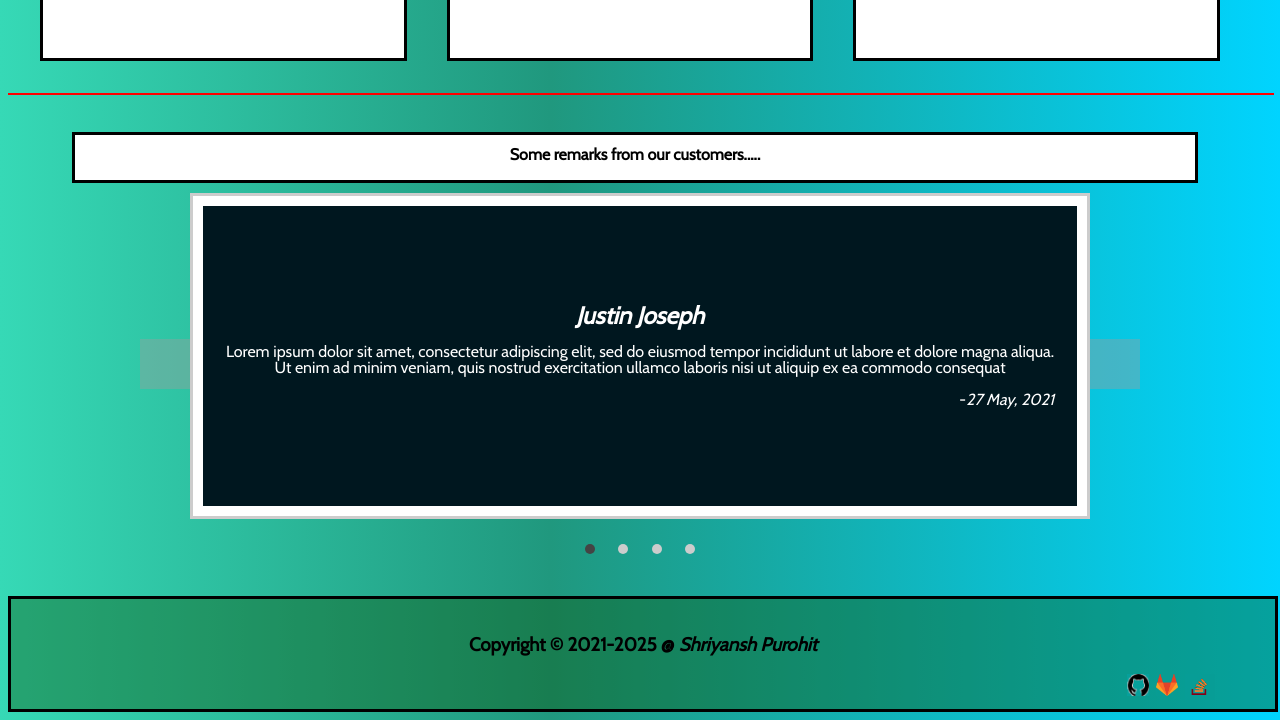
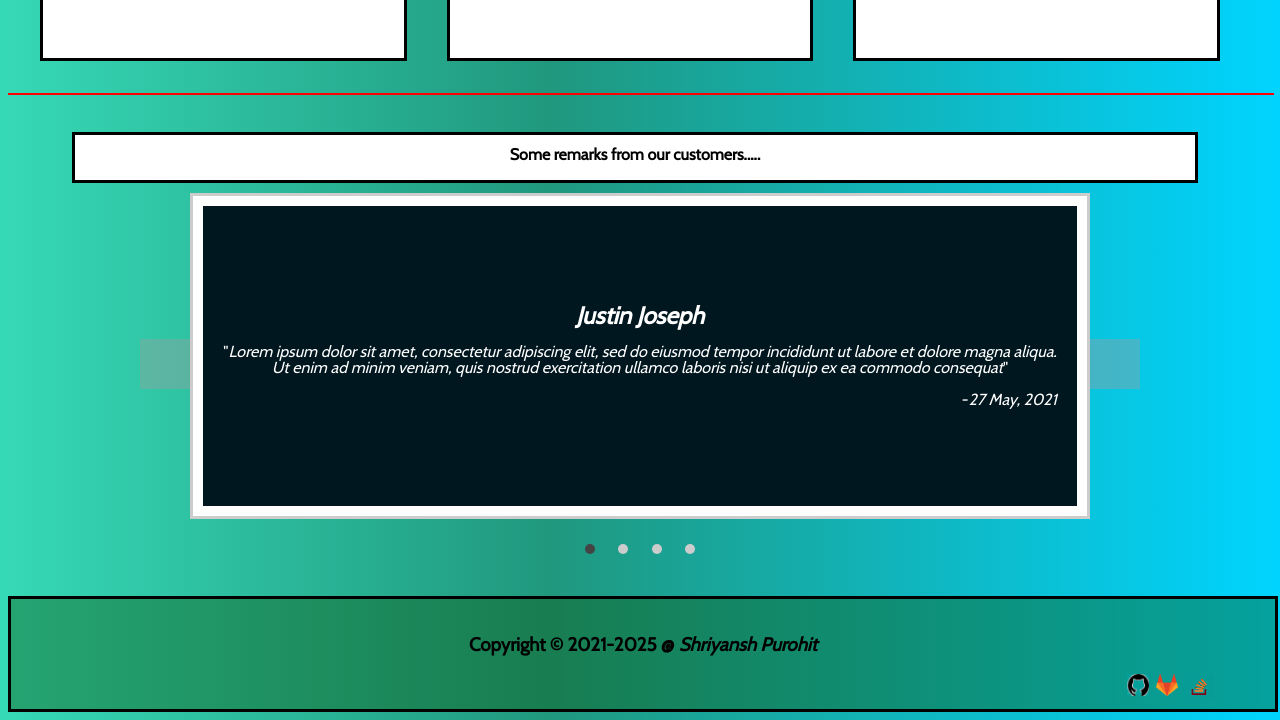
Before and after one commit to pythonrailscoding/travelapp-template, a plain HTML site: page index.html in a window 1280 px wide. Shown: the part 3302-4022 px from the top of the page. Drawn offline with nearby package versions, Linux system fonts and the light colour scheme; grey boxes are pictures that could not be loaded.

Commit message:
improved style

```diff
--- a/index.html
+++ b/index.html
@@ -259,32 +259,32 @@
             <div class="slide slide_1">
                <div class="slide-content">
                   <h2><i style="right: 10px; top: 10px;">Justin Joseph</i></h2><br/>
-                  <p>Lorem ipsum dolor sit amet, consectetur adipiscing elit, sed do eiusmod tempor incididunt ut labore et dolore magna aliqua.</p>
-                  <p>Ut enim ad minim veniam, quis nostrud exercitation ullamco laboris nisi ut aliquip ex ea commodo consequat</p><br><br><br>
+                  <p>"<i>Lorem ipsum dolor sit amet, consectetur adipiscing elit, sed do eiusmod tempor incididunt ut labore et dolore magna aliqua.</p>
+                  <p>Ut enim ad minim veniam, quis nostrud exercitation ullamco laboris nisi ut aliquip ex ea commodo consequat</i>"</p><br><br><br>
                   <p style="float: right; bottom: 2px;">-<i>27 May, 2021</i></p>
                </div>
             </div>
             <div class="slide slide_2">
                <div class="slide-content">
                   <i><h2>Tim Smith</h2></i><br>
-                  <p>Lorem ipsum dolor sit amet, consectetur adipiscing elit, sed do eiusmod tempor incididunt ut labore et dolore magna aliqua.</p>
-                  <p>Ut enim ad minim veniam, quis nostrud exercitation ullamco laboris nisi ut aliquip ex ea commodo consequat</p>
+                  <p>"<i>Lorem ipsum dolor sit amet, consectetur adipiscing elit, sed do eiusmod tempor incididunt ut labore et dolore magna aliqua.</p>
+                  <p>Ut enim ad minim veniam, quis nostrud exercitation ullamco laboris nisi ut aliquip ex ea commodo consequat</i>"</p><br><br><br>
                   <p style="float: right; bottom: 2px;">-<i>09 October, 2020</i></p>
                </div>
             </div>
             <div class="slide slide_3">
                <div class="slide-content">
                   <h2><i>Aaditya Raghav</i></h2><br>
-                  <p>Lorem ipsum dolor sit amet, consectetur adipiscing elit, sed do eiusmod tempor incididunt ut labore et dolore magna aliqua.</p>
-                  <p>Ut enim ad minim veniam, quis nostrud exercitation ullamco laboris nisi ut aliquip ex ea commodo consequat</p>
+                  <p>"<i>Lorem ipsum dolor sit amet, consectetur adipiscing elit, sed do eiusmod tempor incididunt ut labore et dolore magna aliqua.</p>
+                  <p>Ut enim ad minim veniam, quis nostrud exercitation ullamco laboris nisi ut aliquip ex ea commodo consequat</i>"</p><br><br><br>
                   <p style="float: right; bottom: 2px;">-<i>31 June, 2021</i></p>
                </div>
             </div>
             <div class="slide slide_4">
                <div class="slide-content">
                   <h2><i>Ramesh Bansal</i></h2><br>
-                  <p>Lorem ipsum dolor sit amet, consectetur adipiscing elit, sed do eiusmod tempor incididunt ut labore et dolore magna aliqua.</p>
-                  <p>Ut enim ad minim veniam, quis nostrud exercitation ullamco laboris nisi ut aliquip ex ea commodo consequat</p>
+                  <p>"<i>Lorem ipsum dolor sit amet, consectetur adipiscing elit, sed do eiusmod tempor incididunt ut labore et dolore magna aliqua.</p>
+                  <p>Ut enim ad minim veniam, quis nostrud exercitation ullamco laboris nisi ut aliquip ex ea commodo consequat</i>"</p><br><br><br>
                   <p style="float: right; bottom: 2px;">-<i>14 December, 2018</i></p>
                </div>
             </div>
```
